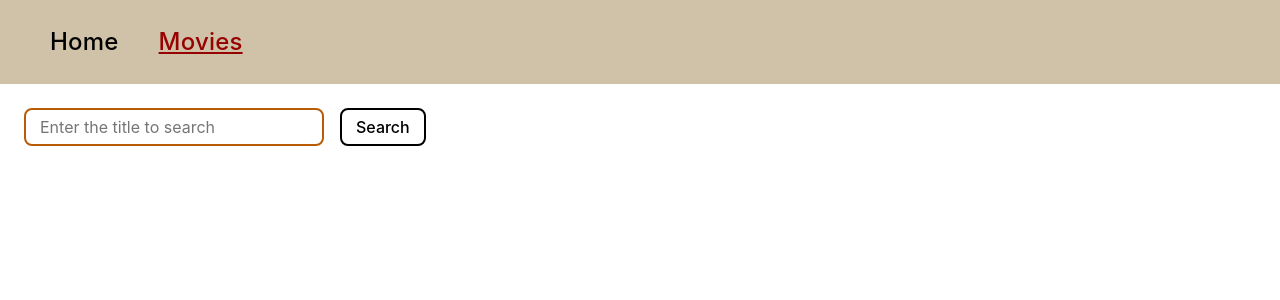
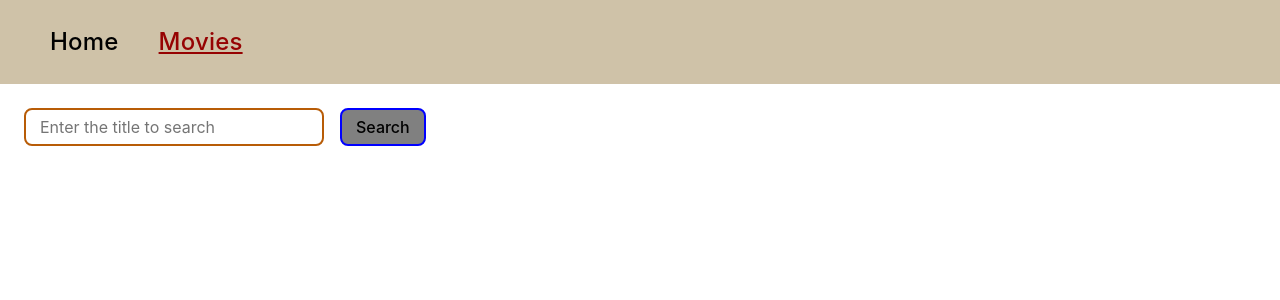
Before and after one commit to user5674226789/goit-react-hw-05, a React (Vite) app: page /movies in a window 1280 px wide. Shown: the top 300 px of the page. Built offline with nearby package versions, Linux system fonts and the light colour scheme.

Commit message:
Update SearchBar.module.css

```diff
--- a/src/components/SearchBar/SearchBar.module.css
+++ b/src/components/SearchBar/SearchBar.module.css
@@ -19,9 +19,9 @@
   color: black;
   font-size: 16px;
   padding: 8px 14px;
-  background-color: white;
+  background-color: gray;
   outline: none;
-  border: 2px solid black;
+  border: 2px solid blue;
   border-radius: 8px;
   cursor: pointer;
 }
```
